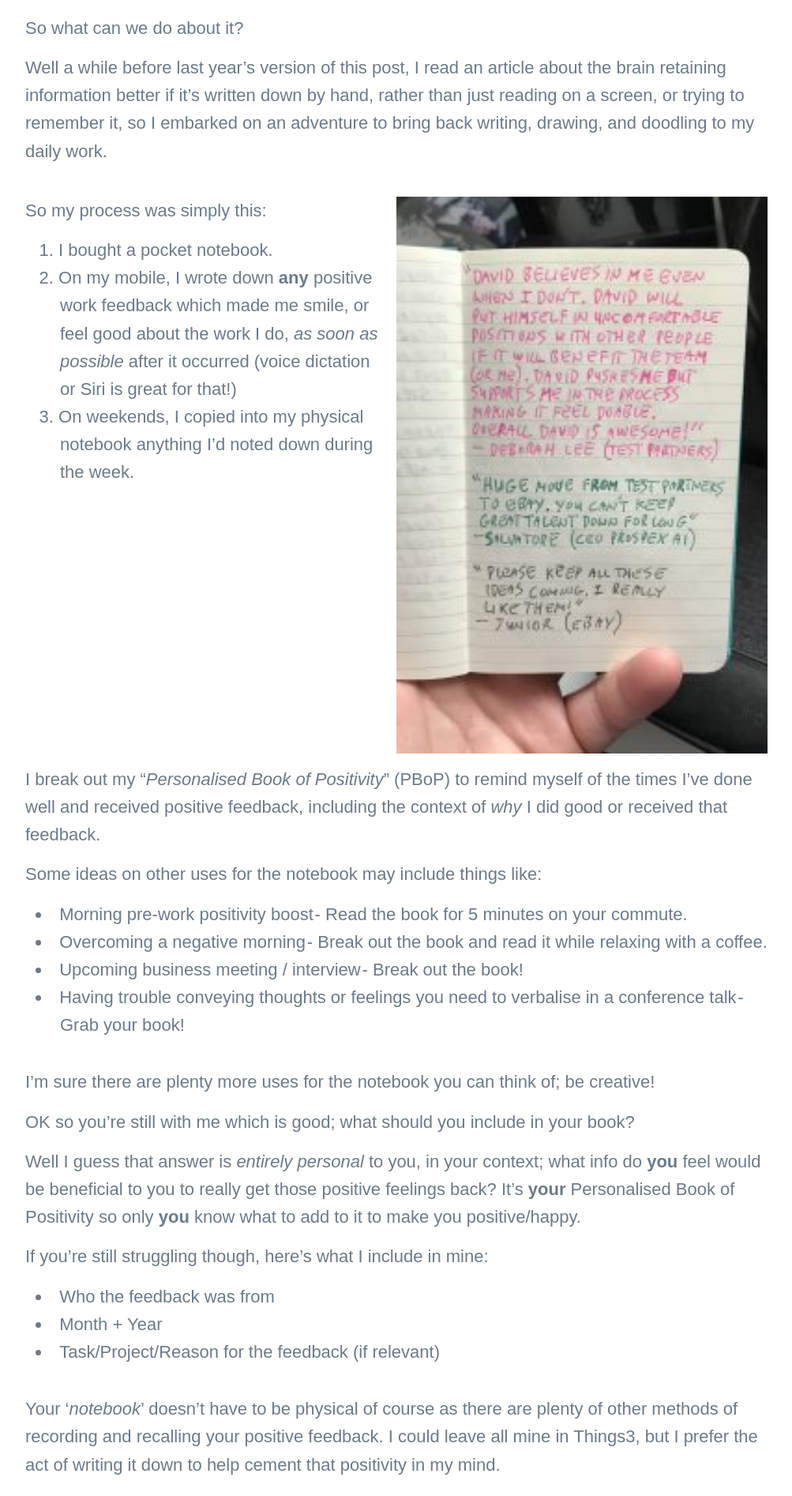
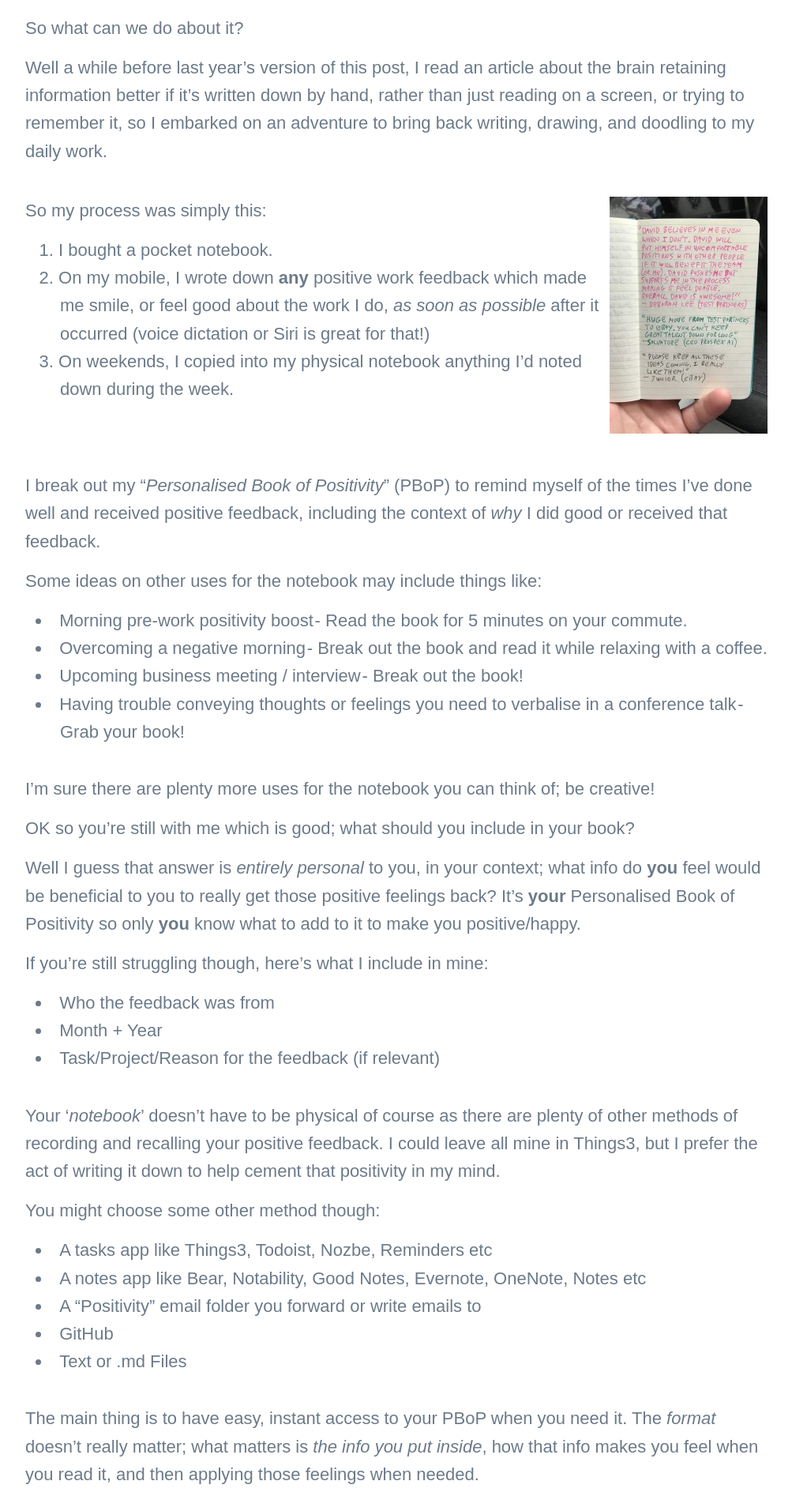
Before and after one commit to TheTestingMuse/thetestingmuse.github.io, a Jekyll site: the page built from _posts/2019-04-17-personalised-book-of-positivity.md, in a window 1280 px wide. Shown: the part 1907-3801 px from the top of the page at 79% size, without its empty margins (138-1141 px from the left). Built offline with Jekyll 4.4.1, drawn with Linux system fonts in a browser that asks for light colours; nearby versions of some CDN libraries; some web fonts are replaced.

Commit message:
Update 2019-04-17-personalised-book-of-positivity.md

```diff
--- a/_posts/2019-04-17-personalised-book-of-positivity.md
+++ b/_posts/2019-04-17-personalised-book-of-positivity.md
@@ -44,7 +44,7 @@
 
 Well a while before last year's version of this post, I read an article about the brain retaining information better if it's written down by hand, rather than just reading on a screen, or trying to remember it, so I embarked on an adventure to bring back writing, drawing, and doodling to my daily work.
 
-<img src="/images/posts/PBoP-200x300.jpeg" alt="Example entries for a Personal Book of Positivity" style="float:right; margin-left: 10px; width:50%;" />
+<img src="/images/posts/PBoP-200x300.jpeg" alt="Example entries for a Personal Book of Positivity" style="float:right; margin-left: 10px; width:200px;" />
 
 So my process was simply this:
 1. I bought a pocket notebook.
```
